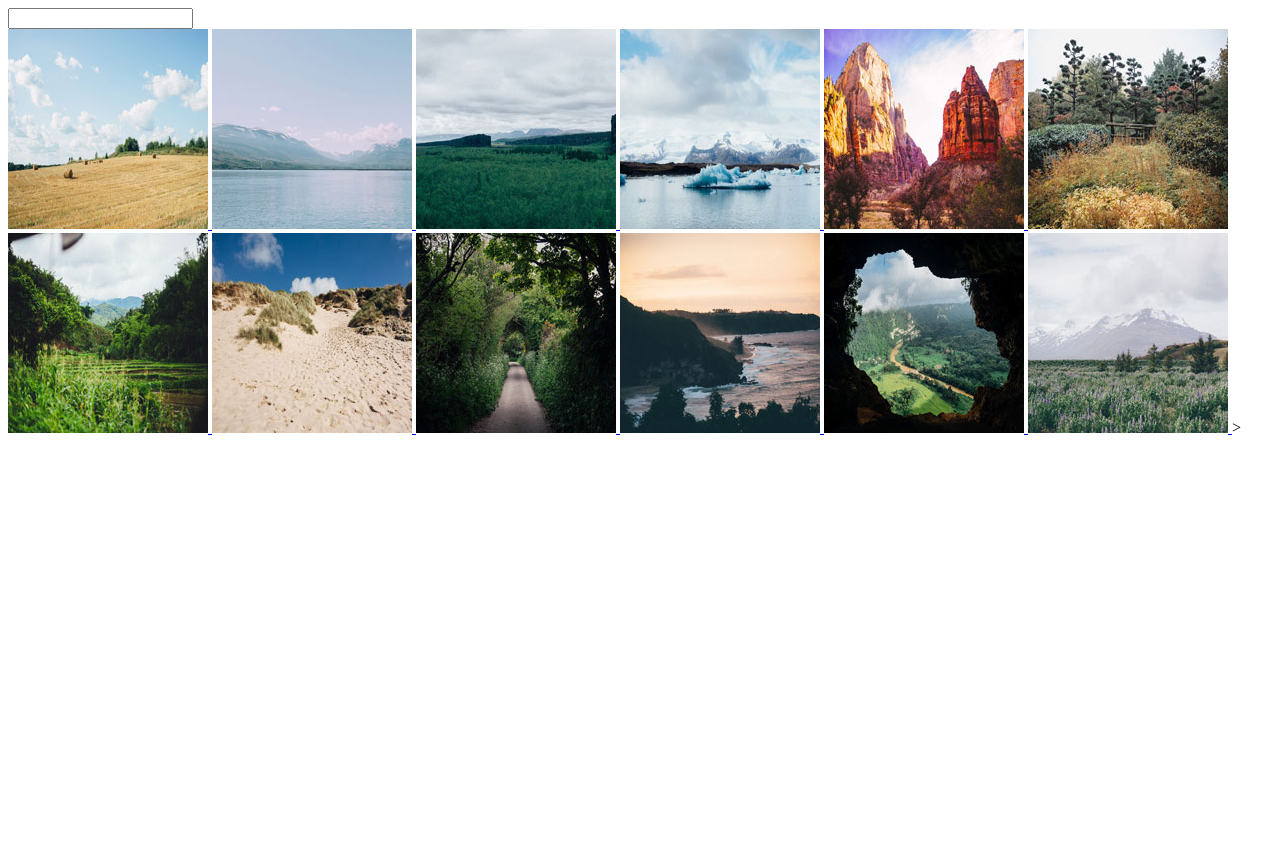
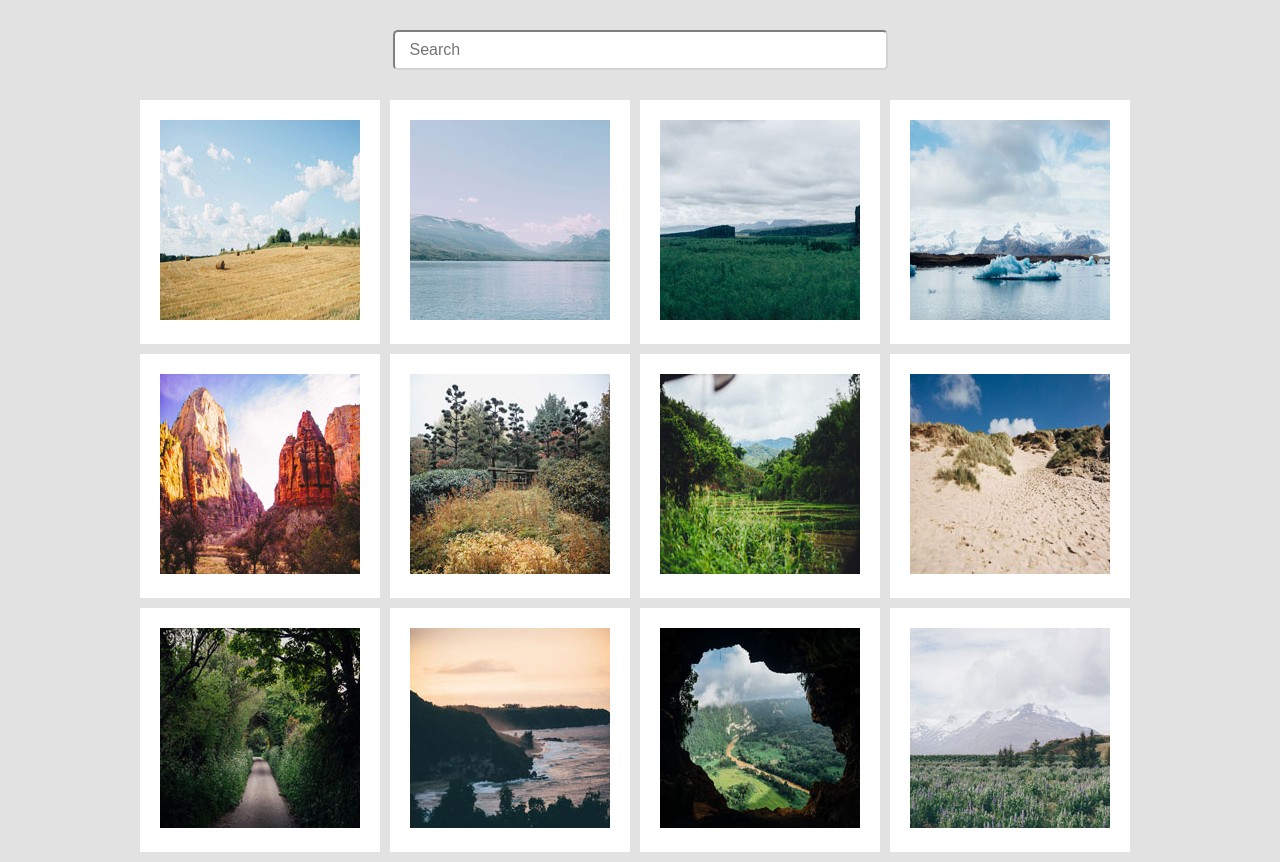
Before and after one commit to claire-ca/TechDegree-project-5, a plain HTML site: page index.html in a window 1280 px wide. Before the commit the page ends 800 px from the top, so only its background shows below. Drawn offline with Linux system fonts and the light colour scheme.

Commit message:
Content Filtering added

```diff
--- a/index.html
+++ b/index.html
@@ -9,58 +9,60 @@
     </head>
     <body>
         <main class="container">
+            <div class="search-area">
             <label for="gallery-search"></label>
-            <input type="search" id="gallery-search" name="search">
+            <input type="search" id="gallery-search" name="search" placeholder="Search">
+            </div>
 
             <section id="gallery">
 
-                <a href="photos/01.jpg" class="swipebox" title="I love hay bales. Took this snap on a drive through the countryside past some straw fields.">
+                <a href="photos/01.jpg" class="swipebox link-image" title="I love hay bales. Took this snap on a drive through the countryside past some straw fields.">
                     <img src="photos/thumbnails/01.jpg" alt="Hay Bales">
                 </a>
 
-                <a href="photos/02.jpg" class="swipebox" title="The lake was so calm today. We had a great view of the snow on the mountains from here.">
+                <a href="photos/02.jpg" class="swipebox link-image" title="The lake was so calm today. We had a great view of the snow on the mountains from here.">
                     <img src="photos/thumbnails/02.jpg" alt="Lake">
                 </a>
 
-                <a href="photos/03.jpg" class="swipebox" title="I hiked to the top of the mountain and got this picture of the canyon and trees below.">
+                <a href="photos/03.jpg" class="swipebox link-image" title="I hiked to the top of the mountain and got this picture of the canyon and trees below.">
                     <img src="photos/thumbnails/03.jpg" alt="Canyon">
                 </a>
 
-                <a href="photos/04.jpg" class="swipebox" title="It was amazing to see an iceberg up close, it was so cold but didn’t snow today.">
+                <a href="photos/04.jpg" class="swipebox link-image" title="It was amazing to see an iceberg up close, it was so cold but didn’t snow today.">
                     <img src="photos/thumbnails/04.jpg" alt="Iceberg">
                 </a>
 
-                <a href="photos/05.jpg" class="swipebox" title="The red cliffs were beautiful. It was really hot in the desert but we did a lot of walking through the canyons.">
+                <a href="photos/05.jpg" class="swipebox link-image" title="The red cliffs were beautiful. It was really hot in the desert but we did a lot of walking through the canyons.">
                     <img src="photos/thumbnails/05.jpg" alt="Desert">
                 </a>
 
-                <a href="photos/06.jpg" class="swipebox" title="Fall is coming, I love when the leaves on the trees start to change color.">
+                <a href="photos/06.jpg" class="swipebox link-image" title="Fall is coming, I love when the leaves on the trees start to change color.">
                     <img src="photos/thumbnails/06.jpg" alt="Fall">
                 </a>
 
-                <a href="photos/07.jpg" class="swipebox" title="I drove past this plantation yesterday, everything is so green!">
+                <a href="photos/07.jpg" class="swipebox link-image" title="I drove past this plantation yesterday, everything is so green!">
                     <img src="photos/thumbnails/07.jpg" alt="Plantation">
                 </a>
 
-                <a href="photos/08.jpg" class="swipebox" title="My summer vacation to the Oregon Coast. I love the sandy dunes!">
+                <a href="photos/08.jpg" class="swipebox link-image" title="My summer vacation to the Oregon Coast. I love the sandy dunes!">
                     <img src="photos/thumbnails/08.jpg" alt="Dunes">
                 </a>
 
-                <a href="photos/09.jpg" class="swipebox" title="We enjoyed a quiet stroll down this countryside lane.">
+                <a href="photos/09.jpg" class="swipebox link-image" title="We enjoyed a quiet stroll down this countryside lane.">
                     <img src="photos/thumbnails/09.jpg" alt="Countryside Lane">
                 </a>
 
-                <a href="photos/10.jpg" class="swipebox" title="Sunset at the coast! The sky turned a lovely shade of orange.">
+                <a href="photos/10.jpg" class="swipebox link-image" title="Sunset at the coast! The sky turned a lovely shade of orange.">
                     <img src="photos/thumbnails/10.jpg" alt="Sunset">
                 </a>
 
-                <a href="photos/11.jpg" class="swipebox" title="I did a tour of a cave today and the view of the landscape below was breathtaking.">
+                <a href="photos/11.jpg" class="swipebox link-image" title="I did a tour of a cave today and the view of the landscape below was breathtaking.">
                     <img src="photos/thumbnails/11.jpg" alt="Cave">
                 </a>
 
-                <a href="photos/12.jpg" class="swipebox" title="I walked through this meadow of bluebells and got a good view of the snow on the mountain before the fog came in.">
+                <a href="photos/12.jpg" class="swipebox link-image" title="I walked through this meadow of bluebells and got a good view of the snow on the mountain before the fog came in.">
                     <img src="photos/thumbnails/12.jpg" alt="Bluebells">
-                </a>>
+                </a>
 
             </section>
         </main>
--- a/js/script.js
+++ b/js/script.js
@@ -1,5 +1,5 @@
 
-;( function( $ ) {
+( function( $ ) {
 
 	$( '.swipebox' ).swipebox({
 		useCSS : true, // false will force the use of jQuery for animations
@@ -7,7 +7,7 @@
 		initialIndexOnArray : 0, // which image index to init when a array is passed
 		hideCloseButtonOnMobile : false, // true will hide the close button on mobile devices
 		removeBarsOnMobile : false, // false will show top bar on mobile devices
-		hideBarsDelay : 6000, // delay before hiding bars on desktop
+		hideBarsDelay : 4000, // delay before hiding bars on desktop
 		beforeOpen: function() {}, // called before opening
 		afterOpen: null, // called after opening
 		afterClose: function() {}, // called after closing
@@ -15,3 +15,13 @@
 	});
 
 } )( jQuery );
+
+$("#gallery-search").keyup(function() {
+    var val = $.trim(this.value.toLowerCase()); // gets the value in the input field. Trims whitespace from beginning and end of input. I added toLowerCase().
+    if (val === "") // if val is empty
+        $('a').show(); // show all the a tags
+    else { // otherwise
+        $('a').hide(); // hide all the a tags
+        $('a[title*=' + val + "]").show(); // unless the title attribute contains the characters written in the input field
+    }
+});
--- a/scss/style.scss
+++ b/scss/style.scss
@@ -0,0 +1,81 @@
+* {
+    margin: 0;
+    padding: 0;
+    box-sizing: border-box;
+
+}
+
+body {
+    background-color: #E2E2E2;
+}
+
+.container {
+    width: 90%;
+    margin: 0 auto;
+    max-width: 1100px;
+}
+
+.link-image {
+    padding: 20px;
+    background-color: white;
+}
+
+#gallery {
+    display: flex;
+    flex-wrap: wrap;
+    justify-content: center;
+}
+
+.search-area {
+    text-align: center;
+    margin: 30px 0;
+}
+
+#gallery-search {
+    height: 40px;
+    width: 80%;
+    border-color: lightgray;
+    color: lightgray;
+    padding: 15px;
+    font-size: 16px;
+    border-radius: 5px;
+}
+
+#swipebox-top-bar{
+    height: 100px;
+    top: -100px;
+}
+
+#swipebox-top-bar.visible-bars {
+    top: -50px;
+}
+
+#swipebox-close {
+    top: 30px;
+}
+
+@media screen and (min-width: 530px) {
+    .link-image {
+        margin-right: 10px;
+        margin-bottom: 10px;
+    }
+
+}
+
+@media screen and (min-width: 700px){
+    #gallery-search {
+        width: 45%;
+    }
+}
+
+@media screen and (min-width: 900px) {
+
+    #swipebox-close{
+        top: 0;
+    }
+
+    #swipebox-top-bar {
+        height: 50px;
+        top: -50px;
+    }
+}
```
Also changed, not shown: css/style.css, 5 other files.
